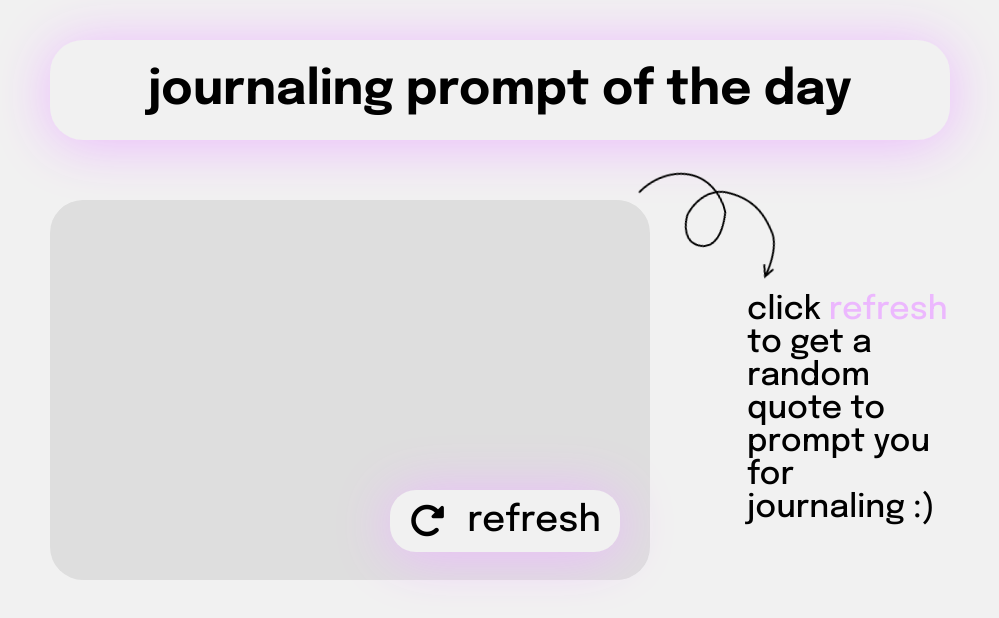
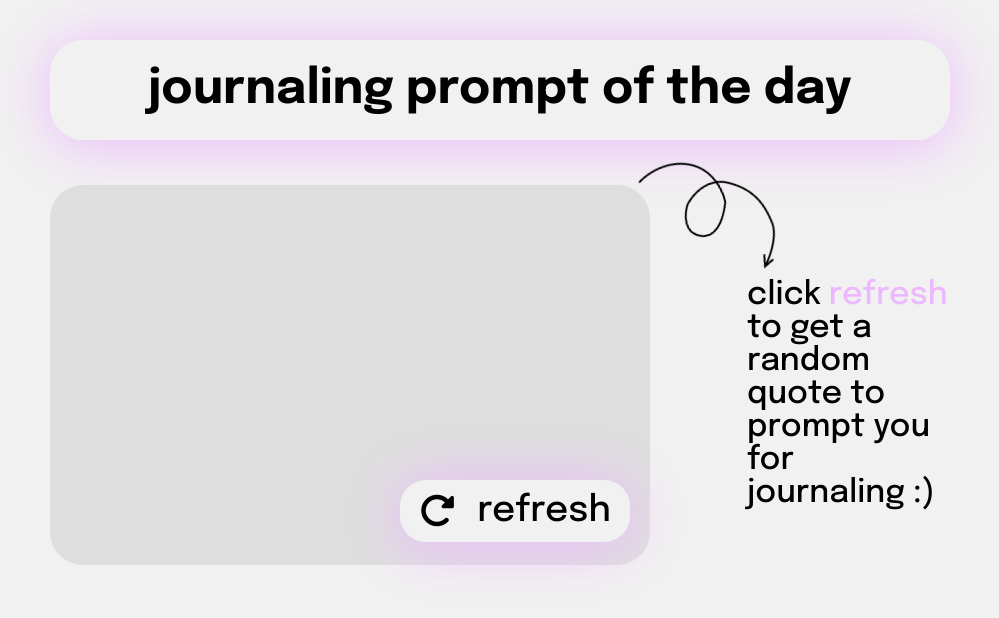
Before and after one commit to sonyavibe/journaling-prompts-app, a plain HTML site: page index.html in a window 1280 px wide. Shown: the whole page, without its empty margins (140-1139 px from the left). Drawn offline with Linux system fonts and the light colour scheme.

Commit message:
Update style.css

```diff
--- a/style.css
+++ b/style.css
@@ -12,8 +12,8 @@ body {
   top: 40px;
   left: 50%;
   transform: translateX(-50%);
-  width: 900px;
-  height: 100px;
+  width: 320px;
+  height: 60px;
   background: #F1F1F1;
   box-shadow: 0px 4px 56px #ECB8FE;
   border-radius: 33px;
@@ -26,18 +26,139 @@ h1 {
   font-family: 'Epilogue';
   font-style: normal;
   font-weight: 700;
-  font-size: 48px;
-  line-height: 49px;
+  font-size: 20px;
+  line-height: 20px;
 }
 
 .container {
   position: absolute;
-  top: 200px;
+  top: 150px;
   left: 50%;
   transform: translateX(-50%);
+  width: 320px;
+  height: 500px;
+  display: flex;
+  flex-direction: column;
+  justify-content:space-between;
+  align-items: center;
+}
+
+.picture {
+  width: 320px;
+  height: 320px;
+  background: #DEDEDE;
+  border-radius: 33px;
+}
+
+.refresh-btn {
+  position: absolute;
+  left: 50%;
+  top: 260px;
+  width: 150px;
+  height: 50px;
+  background: #F1F1F1;
+  box-shadow: 0px 4px 56px #ECB8FE;
+  border-radius: 26px;
+  border: none;
+  font-family: 'Epilogue';
+  font-style: normal;
+  font-weight: 500;
+  font-size: 18px;
+  line-height: 18px;
+  display: flex;
+  flex-direction: row;
+  align-items: center;
+  justify-content: space-between;
+  padding: 25px;
+}
+
+.arrow {
+  width: 80px;
+  position: absolute;
+  top: 340px;
+  left: 250px;
+  transform: rotate(65deg);
+}
+
+p {
+  width: 200px;
+  height: 150px;
+  font-family: 'Epilogue';
+  font-style: normal;
+  font-weight: 500;
+  font-size: 20px;
+  line-height: 33px;
+}
+
+span {
+  color: #ECB8FE
+}
+
+@media only screen and (min-width: 768px) {
+  .header {
+    width: 600px;
+    height: 100px;
+  }
+
+  h1 {
+    font-size: 36px;
+  }
+
+  .container {
+    top: 200px;
+    width: 600px;
+    height: 550px;
+    flex-direction: column;
+    justify-content: space-between;
+    align-items: center;
+  }
+
+  .picture {
+    width: 600px;
+    height: 380px;
+  }
+
+  .refresh-btn {
+    position: absolute;
+    transform: translate(50px, 40px);
+    width: 230px;
+    height: 62px;
+    font-size: 36px;
+    line-height: 37px;
+    padding: 19px;
+  }
+
+  .arrow {
+    width: 120px;
+    position: absolute;
+    top: 400px;
+    left: 500px;
+    transform: rotate(65deg);
+  }
+
+  p {
+    width: 400px;
+    height: 100px;
+    font-size: 32px;
+    line-height: 33px;
+  }
+}
+
+@media only screen and (min-width: 1000px) {
+
+.header {
   width: 900px;
-  height: 380px;
-  display: flex;
+  height: 100px;
+}
+
+h1 {
+  font-size: 48px;
+}
+
+.container {
+  top: 100px;
+  width: 900px;
+  height: 550px;
   flex-direction: row;
   justify-content: space-between;
   align-items: center;
@@ -46,35 +167,23 @@ h1 {
 .picture {
   width: 600px;
   height: 380px;
-  background: #DEDEDE;
-  border-radius: 33px;
 }
 
 .refresh-btn {
   position: absolute;
-  transform: translate(340px, 290px);
+  left: 300px;
+  top: 340px;
   width: 230px;
   height: 62px;
-  background: #F1F1F1;
-  box-shadow: 0px 4px 56px #ECB8FE;
-  border-radius: 26px;
-  border: none;
-  font-family: 'Epilogue';
-  font-style: normal;
-  font-weight: 500;
   font-size: 36px;
   line-height: 37px;
-  display: flex;
-  flex-direction: row;
-  align-items: center;
-  justify-content: space-between;
   padding: 19px;
 }
 
 .arrow {
   width: 120px;
   position: absolute;
-  top: -35px;
+  top: 55px;
   left: 600px;
   transform: rotate(-15deg);
 }
@@ -82,13 +191,8 @@ h1 {
 p {
   width: 203px;
   height: 192px;
-  font-family: 'Epilogue';
-  font-style: normal;
-  font-weight: 500;
   font-size: 32px;
   line-height: 33px;
 }
 
-span {
-  color: #ECB8FE
 }
```
